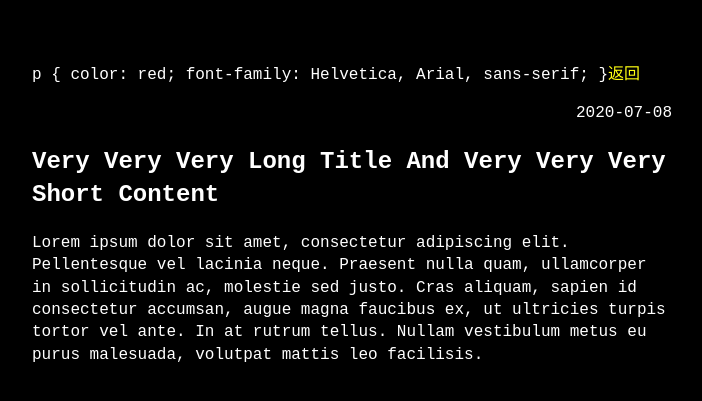
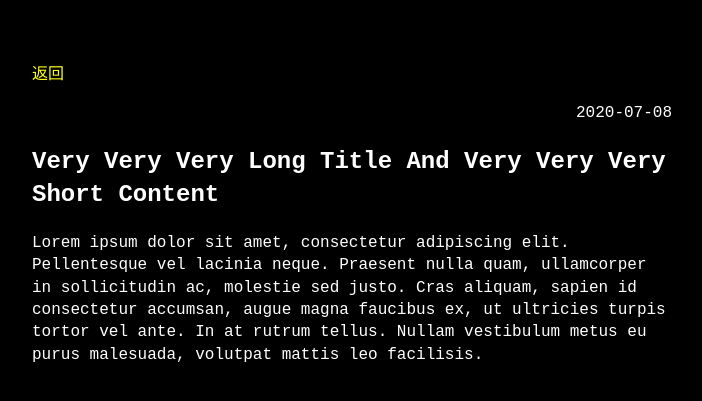
Before and after one commit to salingerlin/salingerlin.github.io, a Jekyll site: the page built from _posts/2020-07-08-very-very-very-long-title-and-very-very-very-short-content.md, in a window 1280 px wide. Shown: the top 401 px of the page, without its empty margins (288-990 px from the left). Built offline with Jekyll 4.4.1, drawn with Linux system fonts in a browser that asks for light colours.

Commit message:
Update post.html

```diff
--- a/_layouts/post.html
+++ b/_layouts/post.html
@@ -1,10 +1,6 @@
 ---
 layout: default
 ---
-p {
-  color: red;
-  font-family: Helvetica, Arial, sans-serif;
-}
 
 {%-include back_link.html-%}
 
```
